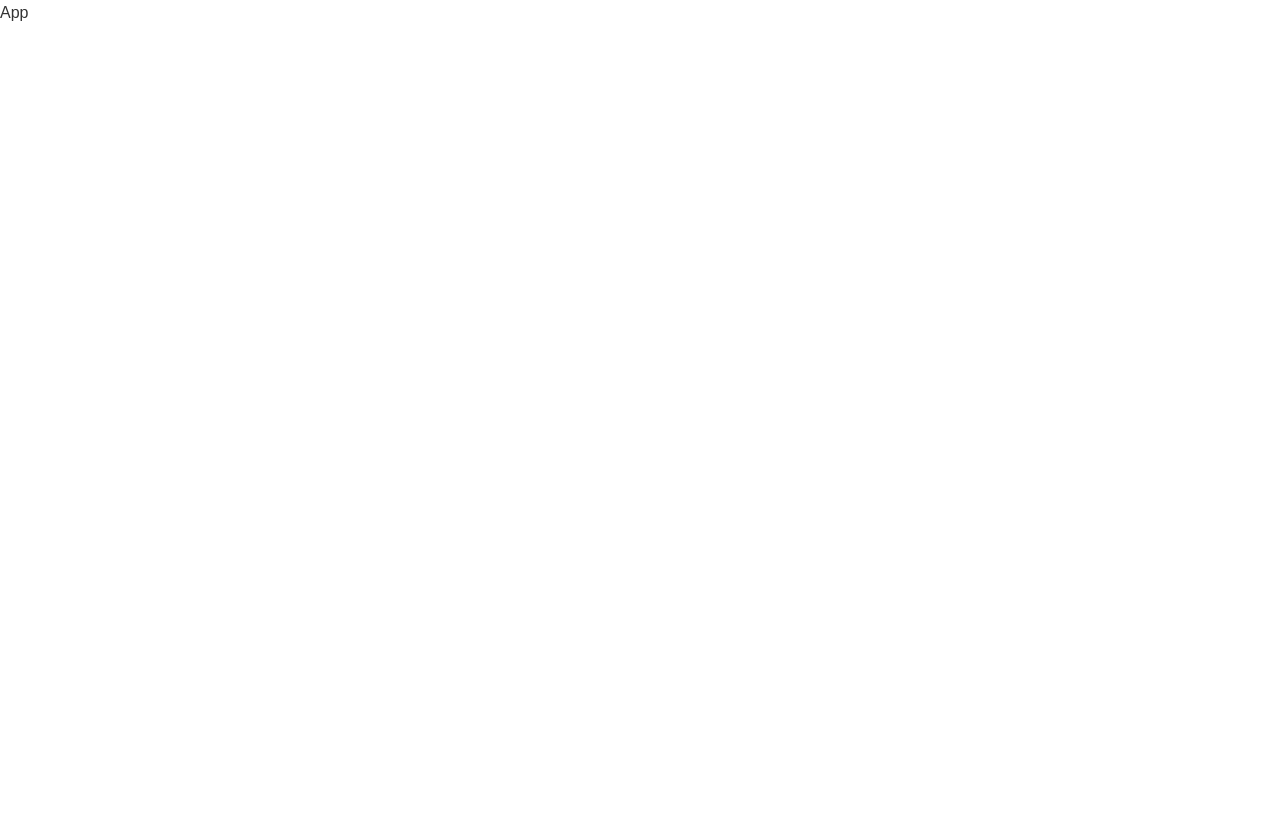
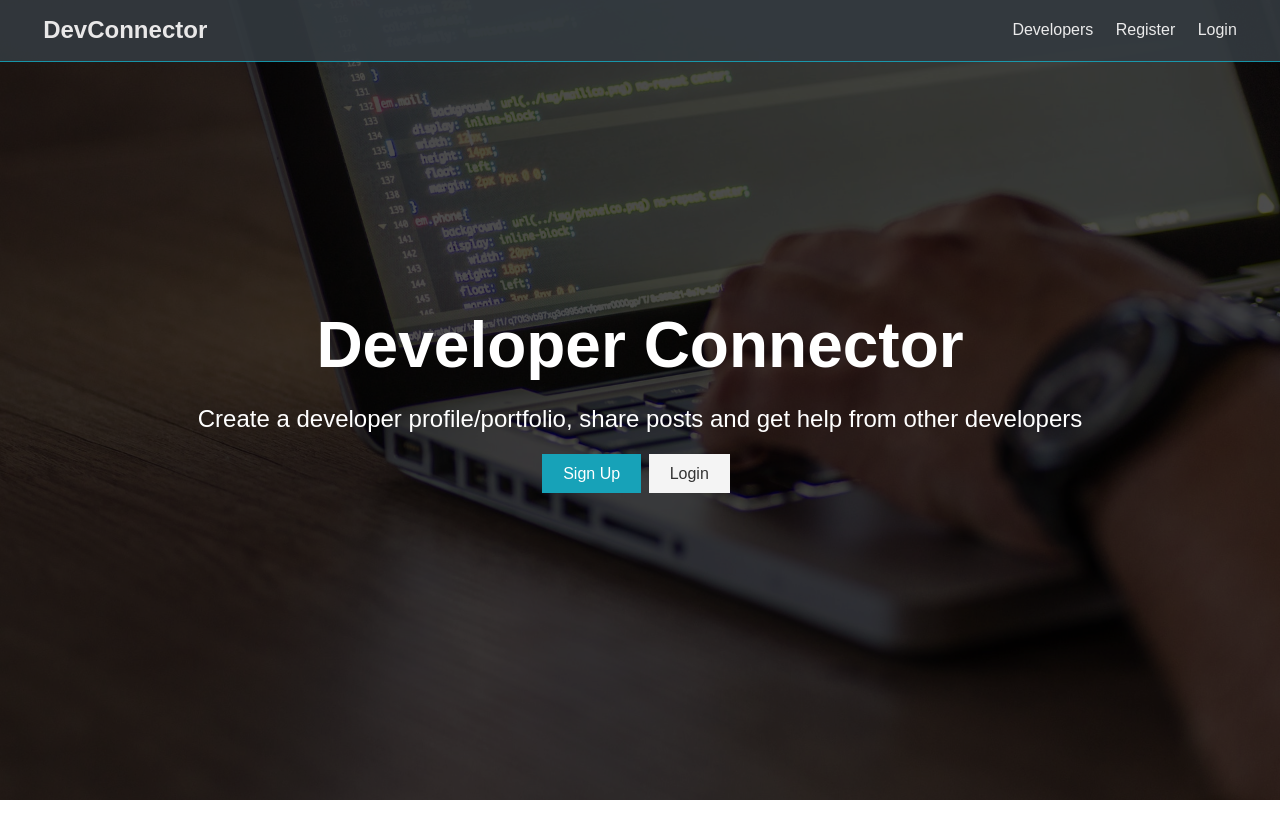
Before and after one commit to corydm92/mern-stack-front-to-back, a React (Create React App) app in the folder client/: page / in a window 1280 px wide. Shown: the top 838 px of the page. Before the commit the page ends 800 px from the top, so only its background shows below. Built offline with nearby package versions, Linux system fonts and the light colour scheme.

Commit message:
added routing to landing page and nav

```diff
--- a/client/src/App.js
+++ b/client/src/App.js
@@ -1,9 +1,23 @@
 import React from 'react';
+import Navbar from './components/layout/Navbar';
+import Landing from './components/layout/Landing';
+import Register from './components/auth/Register';
+import Login from './components/auth/Login';
+import { BrowserRouter as Router, Route, Switch } from 'react-router-dom';
 
 const App = () => (
-  <React.Fragment>
-    <div className='App'>App</div>
-  </React.Fragment>
+  <Router>
+    <React.Fragment>
+      <Navbar />
+      <Route exact path='/' render={() => <Landing />} />
+      <section className='container'>
+        <Switch>
+          <Route exact path='/register' render={() => <Register />} />
+          <Route exact path='/login' render={() => <Login />} />
+        </Switch>
+      </section>
+    </React.Fragment>
+  </Router>
 );
 
 export default App;
--- /dev/null
+++ b/client/src/components/auth/Login.jsx
@@ -0,0 +1,7 @@
+import React from 'react';
+
+const Login = () => {
+  return <div>Login</div>;
+};
+
+export default Login;
--- /dev/null
+++ b/client/src/components/auth/Register.jsx
@@ -0,0 +1,7 @@
+import React from 'react';
+
+const Register = () => {
+  return <div>Register</div>;
+};
+
+export default Register;
--- /dev/null
+++ b/client/src/components/layout/Landing.jsx
@@ -0,0 +1,28 @@
+import React from 'react';
+import { Link } from 'react-router-dom';
+
+const Landing = () => {
+  return (
+    <section className='landing'>
+      <div className='dark-overlay'>
+        <div className='landing-inner'>
+          <h1 className='x-large'>Developer Connector</h1>
+          <p className='lead'>
+            Create a developer profile/portfolio, share posts and get help from
+            other developers
+          </p>
+          <div className='buttons'>
+            <Link to='/register' className='btn btn-primary'>
+              Sign Up
+            </Link>
+            <Link to='/login' className='btn btn-light'>
+              Login
+            </Link>
+          </div>
+        </div>
+      </div>
+    </section>
+  );
+};
+
+export default Landing;
--- /dev/null
+++ b/client/src/components/layout/Navbar.jsx
@@ -0,0 +1,27 @@
+import React from 'react';
+import { Link } from 'react-router-dom';
+
+const Navbar = () => {
+  return (
+    <nav className='navbar bg-dark'>
+      <h1>
+        <Link to='/'>
+          <i className='fas fa-code'></i> DevConnector
+        </Link>
+      </h1>
+      <ul>
+        <li>
+          <a href='!#'>Developers</a>
+        </li>
+        <li>
+          <Link to='/register'>Register</Link>
+        </li>
+        <li>
+          <Link to='/login'>Login</Link>
+        </li>
+      </ul>
+    </nav>
+  );
+};
+
+export default Navbar;
```
